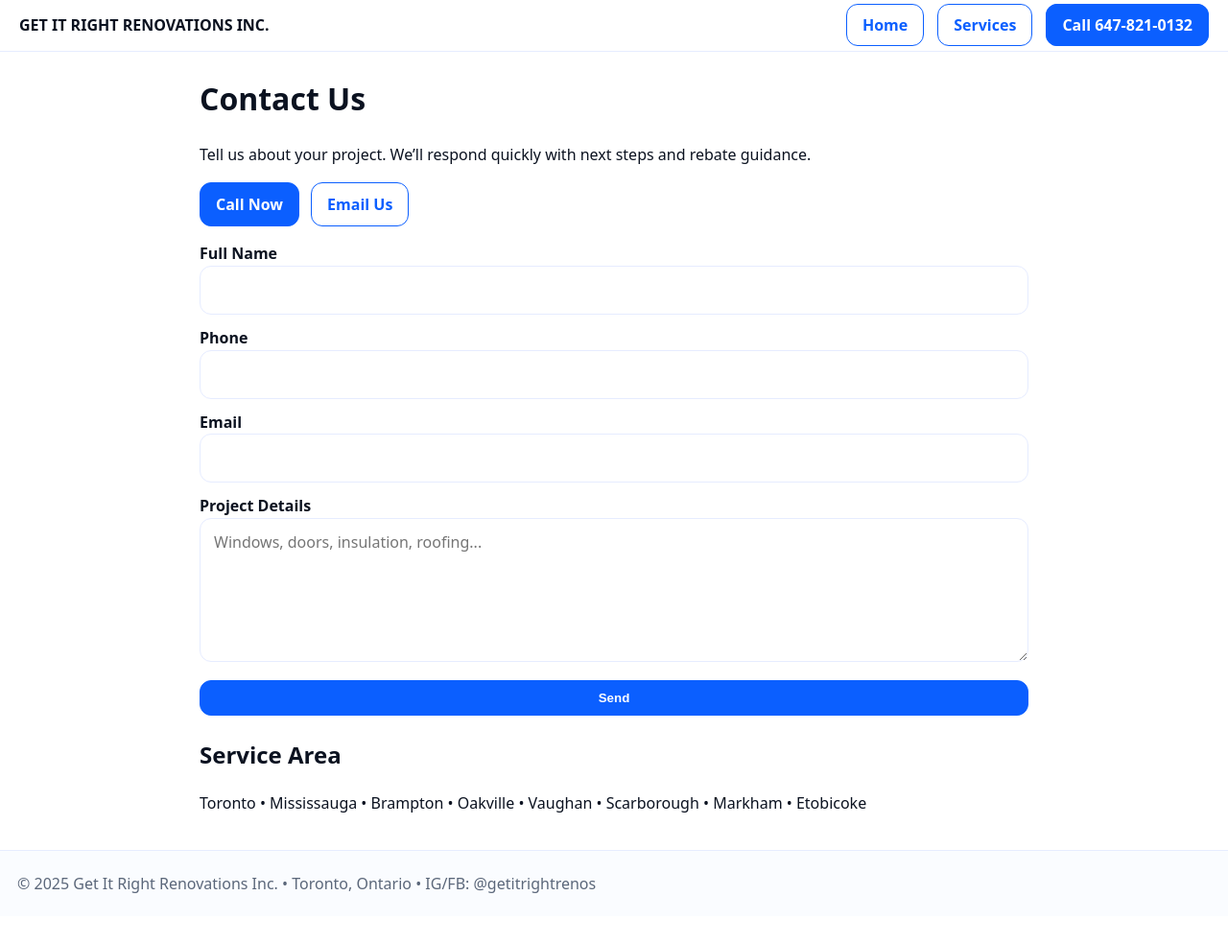
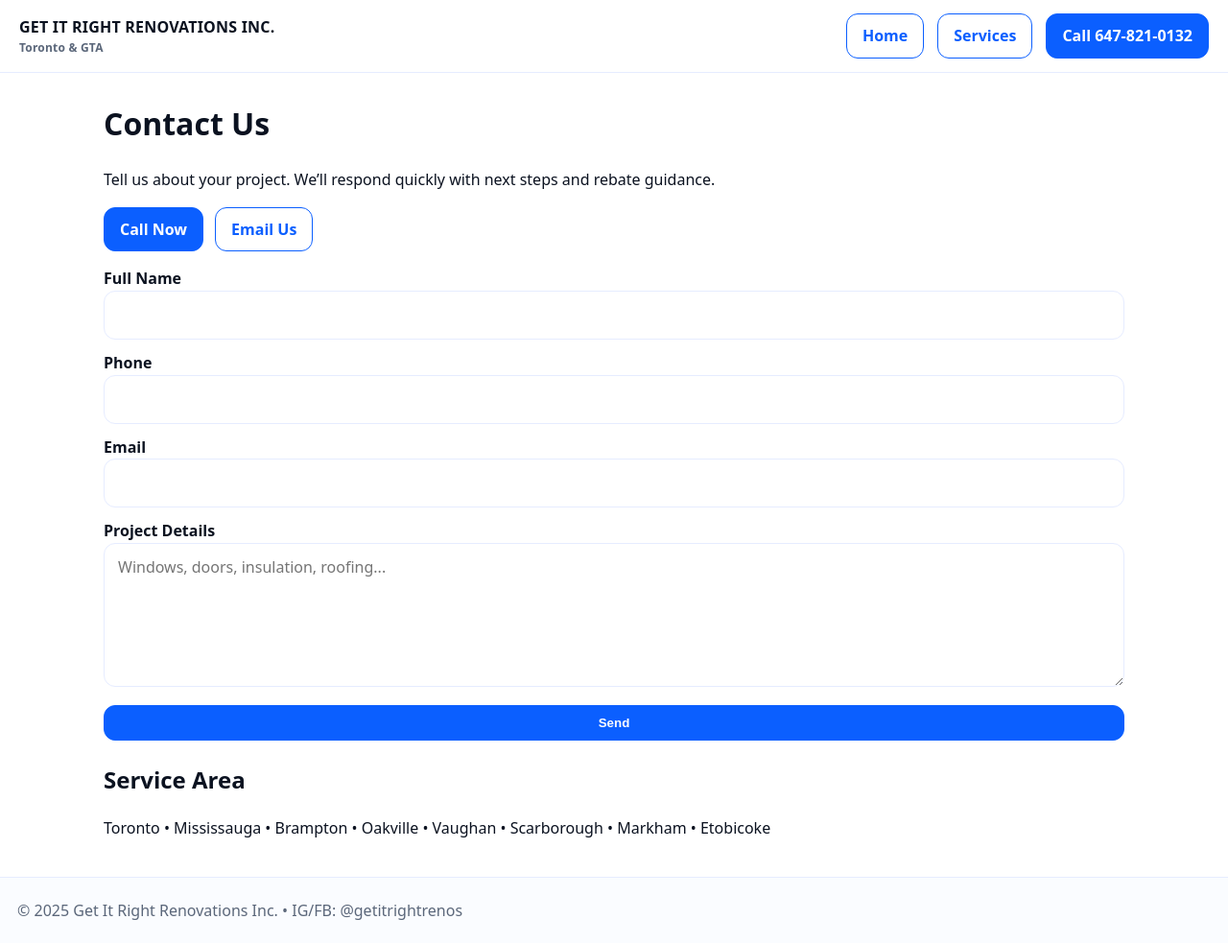
Before and after one commit to Testen55/getitrightrenos, a plain HTML site: page Contacts.html in a window 1280 px wide. Shown: the whole page at 96% size. Before the commit the page ends 955 px from the top, so only its background shows below. Drawn offline with Linux system fonts and the light colour scheme.

Commit message:
Update Contacts.html

```diff
--- a/Contacts.html
+++ b/Contacts.html
@@ -5,24 +5,11 @@
   <meta name="viewport" content="width=device-width, initial-scale=1" />
   <title>Contact | Get It Right Renovations Inc.</title>
   <meta name="description" content="Contact Get It Right Renovations Inc. for quotes, inspections, and service in Toronto & GTA." />
-  <style>
-    :root{--brand:#0b5fff;--ring:#e6ecff;--muted:#5b677a}
-    *{box-sizing:border-box} body{margin:0;font:16px/1.55 system-ui,-apple-system,Segoe UI,Roboto,Inter,Arial,sans-serif;color:#0b1220;background:#fff}
-    a{color:var(--brand);text-decoration:none} a:hover{text-decoration:underline}
-    .topbar{display:flex;align-items:center;justify-content:space-between;padding:14px 20px;border-bottom:1px solid var(--ring);position:sticky;top:0;background:#fff;z-index:10}
-    nav ul{display:flex;gap:14px;list-style:none;margin:0;padding:0}
-    .btn{padding:10px 16px;border-radius:12px;font-weight:700;border:1px solid var(--brand);background:var(--brand);color:#fff}
-    .btn.outline{background:#fff;color:var(--brand)}
-    main{max-width:900px;margin:24px auto;padding:0 18px}
-    form{display:grid;gap:12px;margin-top:12px}
-    input,textarea{width:100%;padding:12px 14px;border:1px solid var(--ring);border-radius:12px;font:inherit}
-    label{font-weight:700}
-    footer{border-top:1px solid var(--ring);margin-top:36px;padding:22px 18px;color:var(--muted);background:#fafcff}
-  </style>
+  <link rel="stylesheet" href="assets/style.css">
 </head>
 <body>
   <div class="topbar">
-    <div><strong>GET IT RIGHT RENOVATIONS INC.</strong></div>
+    <div class="brand"><div>GET IT RIGHT RENOVATIONS INC.<small>Toronto & GTA</small></div></div>
     <nav><ul>
       <li><a class="btn outline" href="index.html">Home</a></li>
       <li><a class="btn outline" href="Services.html">Services</a></li>
@@ -30,17 +17,16 @@
     </ul></nav>
   </div>
 
-  <main>
+  <main class="container">
     <h1>Contact Us</h1>
     <p>Tell us about your project. We’ll respond quickly with next steps and rebate guidance.</p>
 
-    <!-- Static email/phone CTA (works immediately) -->
     <div style="display:flex;gap:12px;flex-wrap:wrap;margin:10px 0 16px">
       <a class="btn" href="tel:+16478210132">Call Now</a>
       <a class="btn outline" href="mailto:getitrightrenos@gmail.com?subject=Quote%20Request">Email Us</a>
     </div>
 
-    <!-- Simple static form (submits via mailto; later we can wire to Netlify Forms) -->
+    <!-- Simple mailto form for now (works everywhere) -->
     <form action="mailto:getitrightrenos@gmail.com" method="post" enctype="text/plain">
       <div>
         <label for="name">Full Name</label>
@@ -65,9 +51,7 @@
     <p>Toronto • Mississauga • Brampton • Oakville • Vaughan • Scarborough • Markham • Etobicoke</p>
   </main>
 
-  <footer>
-    © <span id="yr"></span> Get It Right Renovations Inc. • Toronto, Ontario • IG/FB: @getitrightrenos
-  </footer>
+  <footer>© <span id="yr"></span> Get It Right Renovations Inc. • IG/FB: @getitrightrenos</footer>
   <script>document.getElementById('yr').textContent=new Date().getFullYear()</script>
 </body>
 </html>
```
